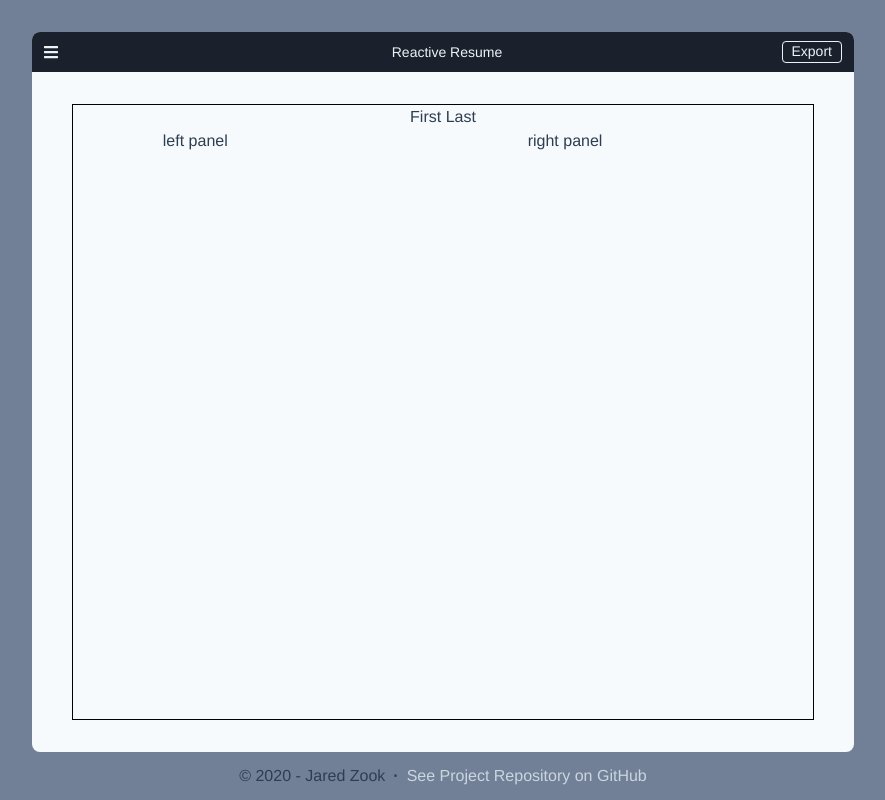
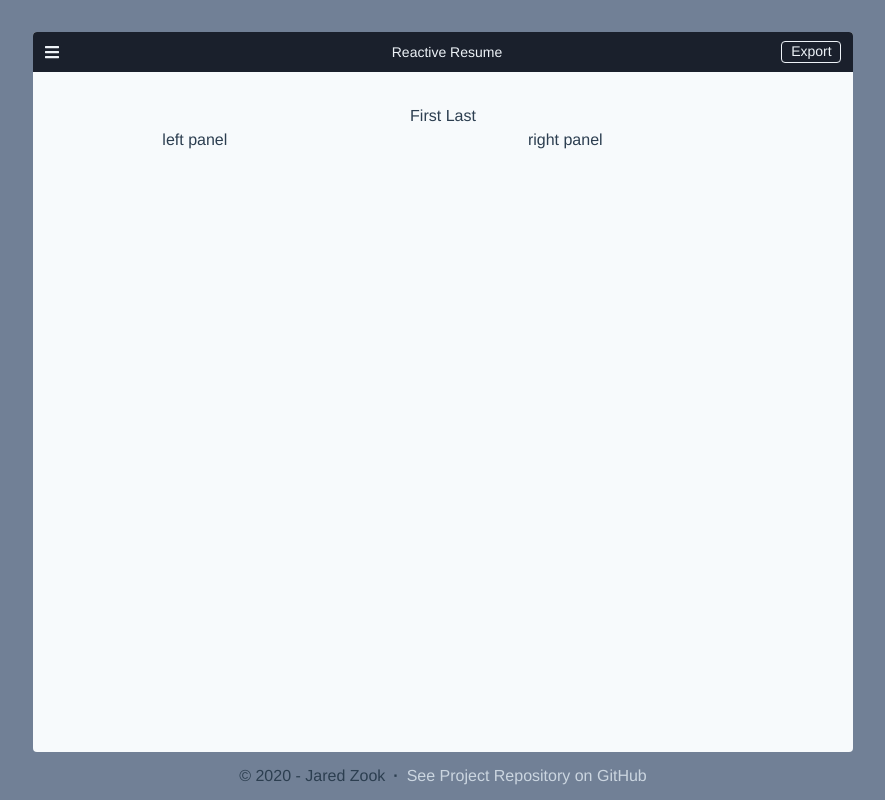
Before and after one commit to jtzook/generate-resume, a Vue app: page / in a window 1280 px wide. Shown: the whole page, without its empty margins (197-1082 px from the left). Built offline with nearby package versions, Linux system fonts and the light colour scheme.

Commit message:
flattened component file structure

```diff
--- a/src/App.vue
+++ b/src/App.vue
@@ -25,8 +25,8 @@ import { provide, ref } from "vue";
 import { library, dom } from "@fortawesome/fontawesome-svg-core";
 import { faCamera } from "@fortawesome/free-solid-svg-icons";
 
-import Card from "@/components/card/Card.vue";
-import Panel from "@/components/generic/Panel.vue";
+import Card from "@/components/Card.vue";
+import Panel from "@/components/Panel.vue";
 
 library.add(faCamera);
 dom.watch();
--- a/src/components/card/Card.vue
+++ b/src/components/Card.vue
@@ -1,5 +1,5 @@
 <template>
-  <div :class="['card', cardStyling]">
+  <div :class="cardStyling">
     <NavBar @export-to-csv="exportToCSV(cardContent)" />
     <div
       ref="cardContent"
@@ -17,9 +17,9 @@ import { ref } from "vue";
 import useResume from "@/composables/useResume";
 import useResumeOptions from "@/composables/useResumeOptions";
 
-import NavBar from "@/components/navigation/NavBar.vue";
-import SingleColumnResume from "@/components/resume/SingleColumnResume.vue";
-import MultiColumnResume from "@/components/resume/MultiColumnResume.vue";
+import NavBar from "@/components/NavBar.vue";
+import SingleColumnResume from "@/components/SingleColumnResume.vue";
+import MultiColumnResume from "@/components/MultiColumnResume.vue";
 
 export default {
   components: {
@@ -39,14 +39,14 @@ export default {
       exportToCSV,
       cardContent,
       cardStyling: [
+        "card",
         "flex flex-col flex-1",
         "bg-gray-100",
         "mx-8",
-        "rounded-lg",
+        "rounded",
         "overflow-auto",
       ],
       cardContentStyling: [
-        "resume",
         "flex flex-col flex-1",
         "mx-6 md:mx-10",
         "my-6 md:my-8",
@@ -59,10 +59,6 @@ export default {
 
 <style lang="scss" scoped>
 .card {
-  max-width: 950px;
-
-  .resume {
-    border: 1px solid black;
-  }
+  max-width: 930px;
 }
 </style>
```
Also changed, not shown: src/components/ButtonGroup.vue (renamed from src/components/generic/ButtonGroup.vue), src/components/MultiColumnResume.vue (renamed from src/components/resume/MultiColumnResume.vue), src/components/NavBar.vue (renamed from src/components/navigation/NavBar.vue), src/components/Panel.vue (renamed from src/components/generic/Panel.vue), src/components/SingleColumnResume.vue (renamed from src/components/resume/SingleColumnResume.vue).
